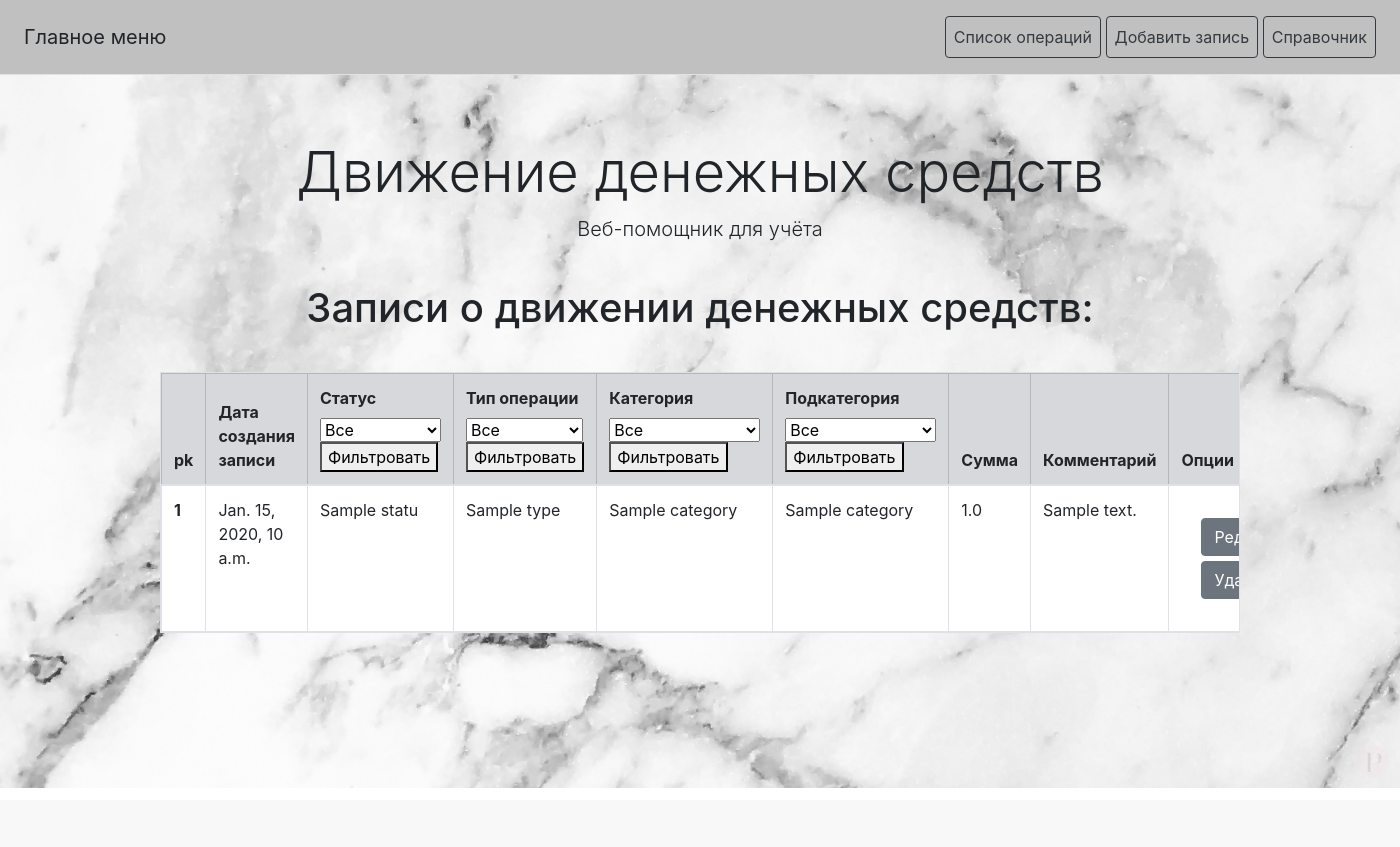
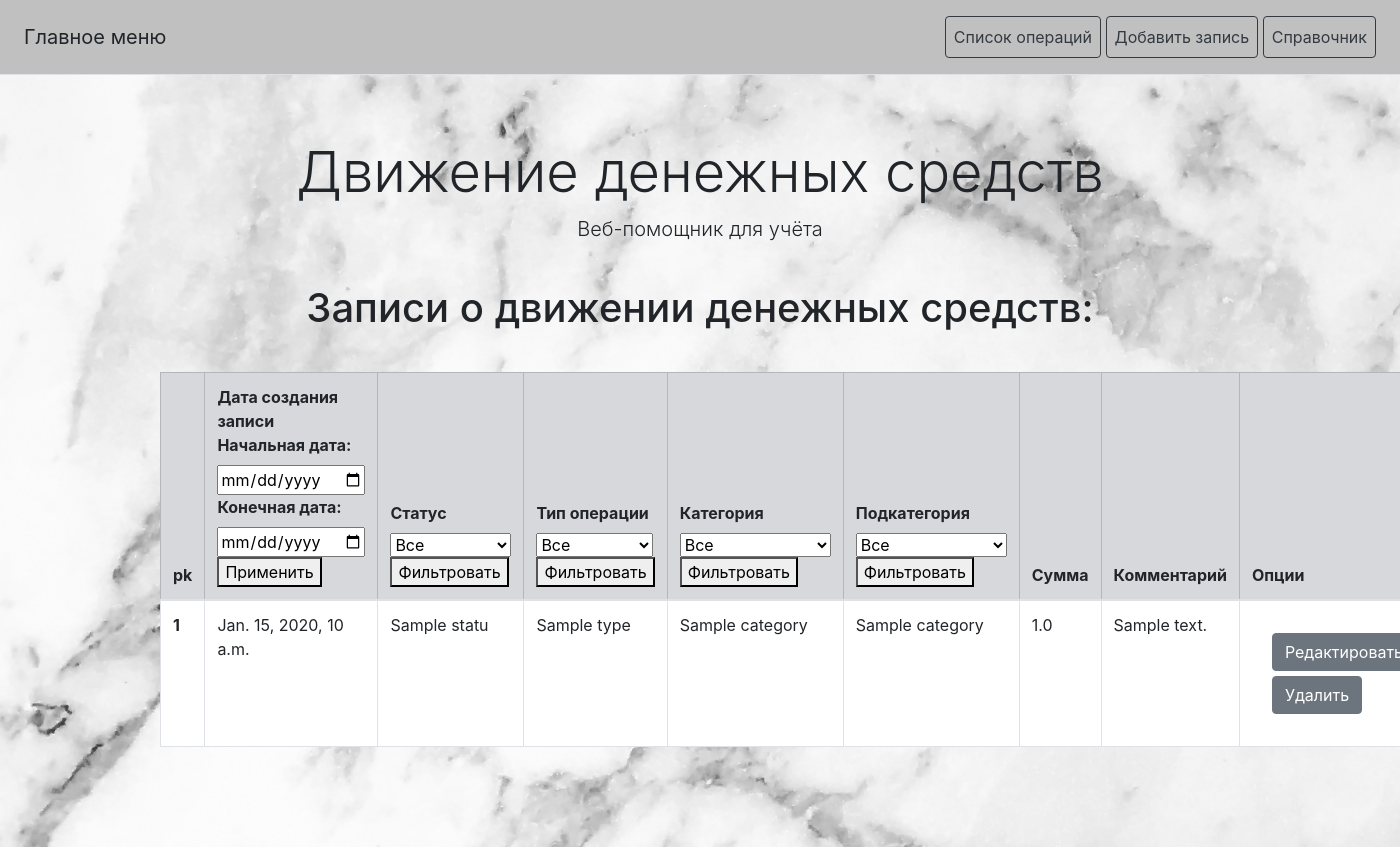
Before and after one commit to Alice-K-github/MoneyTracker, a Django app: page /records/list/ in a window 1400 px wide; the page is wider, and only the part inside the window is pictured. Before the commit the page ends 788 px from the top of that part, so only its background shows below. Run offline with Django 5.2, Linux system fonts and the light colour scheme; tables that the repository leaves empty hold one stand-in row (values such as "Sample post"); some libraries are stand-ins or nearby versions.

Commit message:
Настройка фильтрации

```diff
--- a/config/recs/templates/Records/Record_list.html
+++ b/config/recs/templates/Records/Record_list.html
@@ -12,11 +12,21 @@
 
 
 
-<table class="table table-bordered table-responsive">
+<table class="table table-bordered ">
   <thead class="table-secondary align-middle">
     <tr>
       <th scope="col">pk</th>
-      <th scope="col">Дата создания записи</th>
+      <th scope="col">Дата создания записи
+
+          <form method="get">
+          <label for="start_date">Начальная дата:</label>
+          <input type="date" id="start_date" name="start_date" value="{{ request.GET.start_date }}">
+          <label for="end_date">Конечная дата:</label>
+          <input type="date" id="end_date" name="end_date" value="{{ request.GET.end_date }}">
+          <button type="submit">Применить</button>
+            </form>
+
+      </th>
       <th scope="col">
 
           <form method="get">
--- a/config/recs/views.py
+++ b/config/recs/views.py
@@ -4,6 +4,7 @@ from django.views.generic import CreateView, ListView, UpdateView, DeleteView
 import recs.forms
 from datetime import datetime
 import categorys.models
+from django.db.models import Q
 
 from unicodedata import category
 
@@ -101,6 +102,20 @@ class RecordListView(ListView):
         record_type = self.request.GET.get('record_type')
         record_category = self.request.GET.get('record_category')
         record_subcategory = self.request.GET.get('record_subcategory')
+
+        start_date_str = self.request.GET.get('start_date')
+        end_date_str = self.request.GET.get('end_date')
+
+        if start_date_str and end_date_str:
+            try:
+                start_date = datetime.strptime(start_date_str, '%Y-%m-%d').date()
+                end_date = datetime.strptime(end_date_str, '%Y-%m-%d').date()
+                queryset = queryset.filter(
+                    Q(created_at__gte=start_date) & Q(created_at__lte=end_date)
+                )
+            except ValueError:
+                pass
+
         if record_status:
             queryset = queryset.filter(status_id=record_status)
         if record_type:
```
